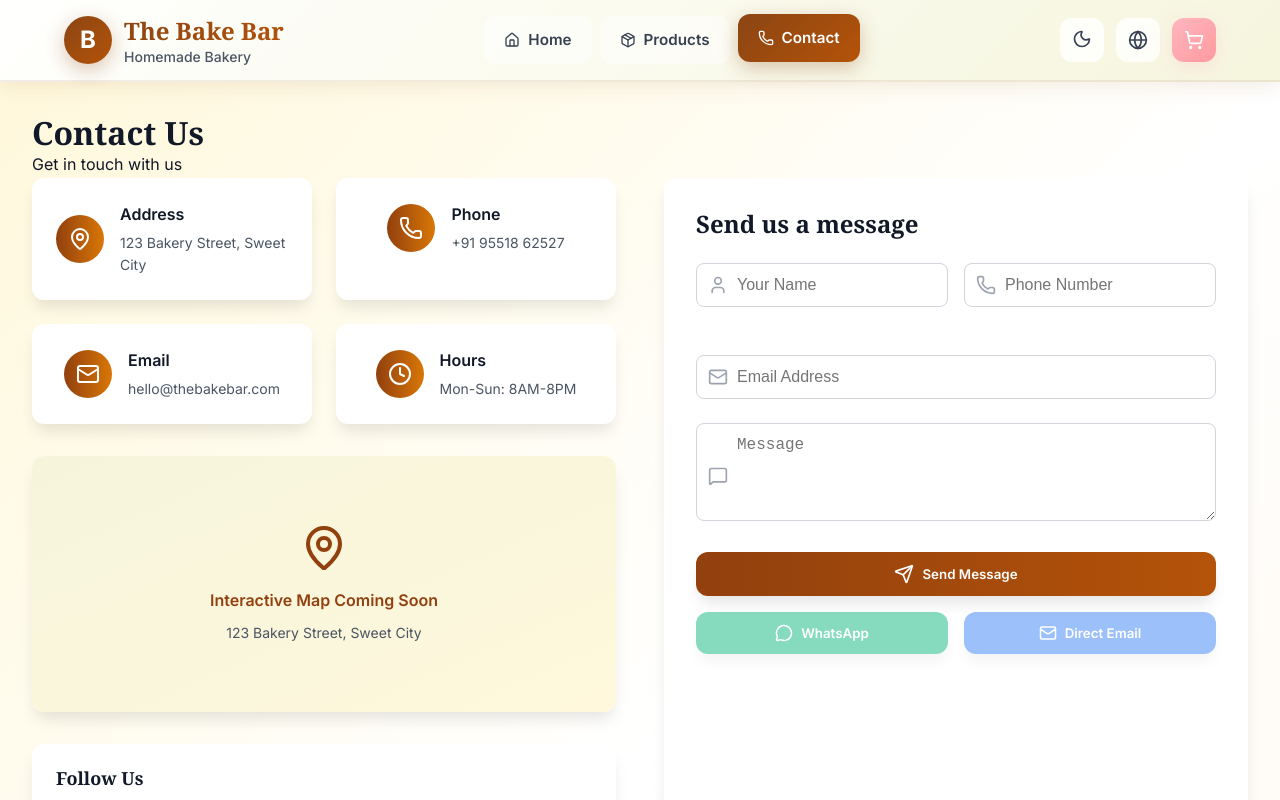
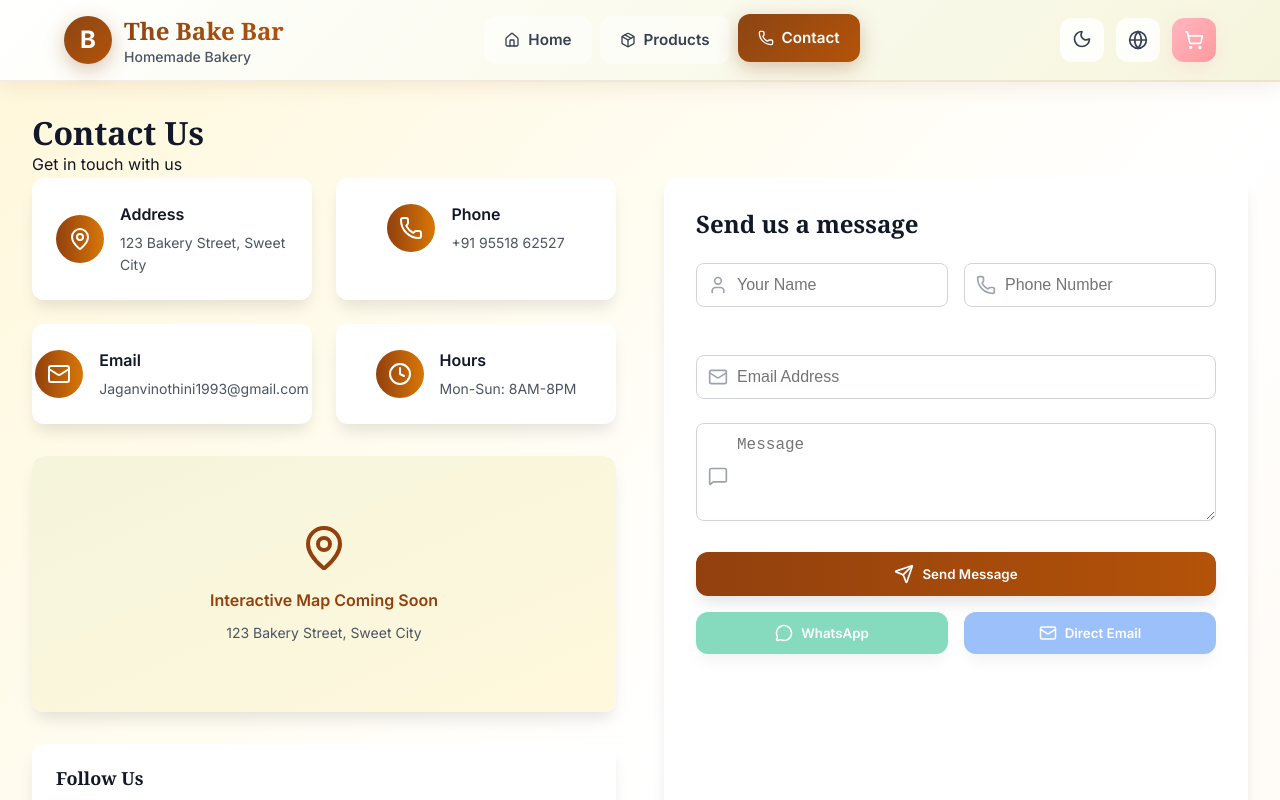
Before and after one commit to seesamjagan/its-cake-party, a React (Vite) app in the folder the-bake-bar/: page /the-bake-bar/contact in a window 1280 px wide. Shown: the top 800 px of the page. Built offline with nearby package versions, Linux system fonts and the light colour scheme; a web font is replaced by a local one.

Commit message:
Update contact email address to Jaganvinothini1993@gmail.com across all pages

```diff
--- a/the-bake-bar/index.html
+++ b/the-bake-bar/index.html
@@ -50,7 +50,7 @@
       "description": "The Bake Bar is a family-owned bakery dedicated to creating the most delicious homemade treats. Every product is crafted with love and the finest ingredients.",
       "url": "https://seesamjagan.github.io/the-bake-bar/",
       "telephone": "+91 95518 62527",
-      "email": "hello@thebakebar.com",
+      "email": "Jaganvinothini1993@gmail.com",
       "address": {
         "@type": "PostalAddress",
         "streetAddress": "123 Bakery Street",
--- a/the-bake-bar/src/locales/en.json
+++ b/the-bake-bar/src/locales/en.json
@@ -56,7 +56,7 @@
     "info": {
       "address": "123 Bakery Street, Sweet City",
       "phone": "+91 95518 62527",
-      "email": "hello@thebakebar.com",
+      "email": "Jaganvinothini1993@gmail.com",
       "hours": "Mon-Sun: 8AM-8PM"
     },
     "social": "Follow Us"
--- a/the-bake-bar/src/locales/ta.json
+++ b/the-bake-bar/src/locales/ta.json
@@ -56,7 +56,7 @@
     "info": {
       "address": "123 பேக்கரி தெரு, ஸ்வீட் சிட்டி",
       "phone": "+91 95518 62527",
-      "email": "hello@thebakebar.com",
+      "email": "Jaganvinothini1993@gmail.com",
       "hours": "திங்கள்-ஞாயிறு: காலை 8-மாலை 8"
     },
     "social": "எங்களைப் பின்தொடருங்கள்"
--- a/the-bake-bar/src/pages/Cart.tsx
+++ b/the-bake-bar/src/pages/Cart.tsx
@@ -79,7 +79,7 @@ const Cart: React.FC = () => {
   const handleEmailSubmit = (): void => {
     const message = generateOrderMessage();
     const subject = `Order from ${customerInfo.name} - The Bake Bar`;
-    const emailUrl = `mailto:hello@thebakebar.com?subject=${encodeURIComponent(subject)}&body=${encodeURIComponent(message)}`;
+    const emailUrl = `mailto:Jaganvinothini1993@gmail.com?subject=${encodeURIComponent(subject)}&body=${encodeURIComponent(message)}`;
     window.open(emailUrl);
 
     setIsSubmitting(true);
--- a/the-bake-bar/src/pages/Contact.tsx
+++ b/the-bake-bar/src/pages/Contact.tsx
@@ -74,7 +74,7 @@ const Contact: React.FC = () => {
   const handleDirectEmail = (): void => {
     const subject = `Contact from ${formData.name}`;
     const body = `Name: ${formData.name}\nPhone: ${formData.phone}\nEmail: ${formData.email}\n\nMessage:\n${formData.message}`;
-    const emailUrl = `mailto:hello@thebakebar.com?subject=${encodeURIComponent(subject)}&body=${encodeURIComponent(body)}`;
+    const emailUrl = `mailto:Jaganvinothini1993@gmail.com?subject=${encodeURIComponent(subject)}&body=${encodeURIComponent(body)}`;
     window.open(emailUrl);
   };
 
@@ -95,7 +95,7 @@ const Contact: React.FC = () => {
       icon: Mail,
       title: 'Email',
       value: t('contact.info.email'),
-      action: () => window.open('mailto:hello@thebakebar.com')
+      action: () => window.open('mailto:Jaganvinothini1993@gmail.com')
     },
     {
       icon: Clock,
```
Also changed, not shown: 1 other file (tests, documents, lock files or other folders).
